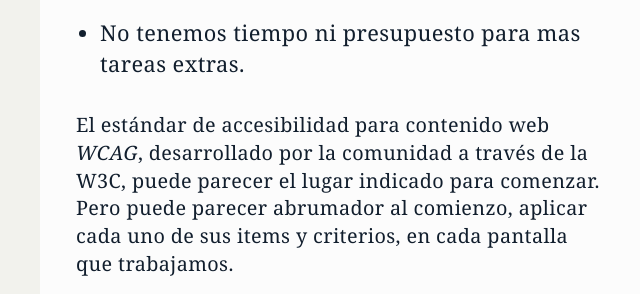
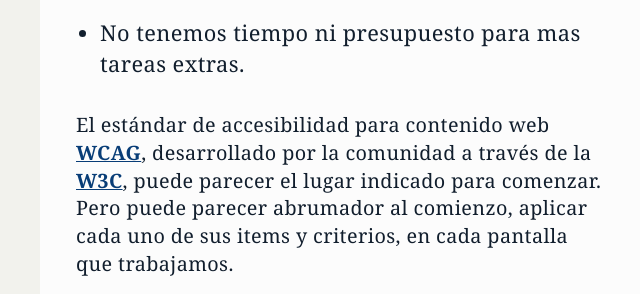
Before and after one commit to fermercadal/blogfer-gatsby, a Gatsby site: page /accesibilidad-web/ in a window 1280 px wide. Shown: the part 2121-2415 px from the top of the page, without its empty margins (344-984 px from the left). Built offline with nearby package versions, Linux system fonts and the light colour scheme; Gatsby itself is replaced by a stand-in of ours.

Commit message:
Update content

```diff
--- a/content/blog/accesibilidad-web/index.md
+++ b/content/blog/accesibilidad-web/index.md
@@ -32,7 +32,7 @@ Entonces, si el objetivo es tan noble, por qué nos parece algo tan lejano? Much
 
 * No tenemos tiempo ni presupuesto para mas tareas extras.
 
-El estándar de accesibilidad para contenido web *WCAG*, desarrollado por la comunidad a través de la W3C, puede parecer el lugar indicado para comenzar. Pero puede parecer abrumador al comienzo, aplicar cada uno de sus items y criterios, en cada pantalla que trabajamos.
+El estándar de accesibilidad para contenido web **[WCAG](https://www.w3.org/WAI/standards-guidelines/wcag/)**, desarrollado por la comunidad a través de la **[W3C](https://www.w3.org/)**, puede parecer el lugar indicado para comenzar. Pero puede parecer abrumador al comienzo, aplicar cada uno de sus items y criterios, en cada pantalla que trabajamos.
 
 Pero existen también pequeños hábitos que podemos incorporar en nuestro trabajo diario, para hacerlo más accesible sin que esto requiera una inversión extra de tiempo o recursos:
 
```
